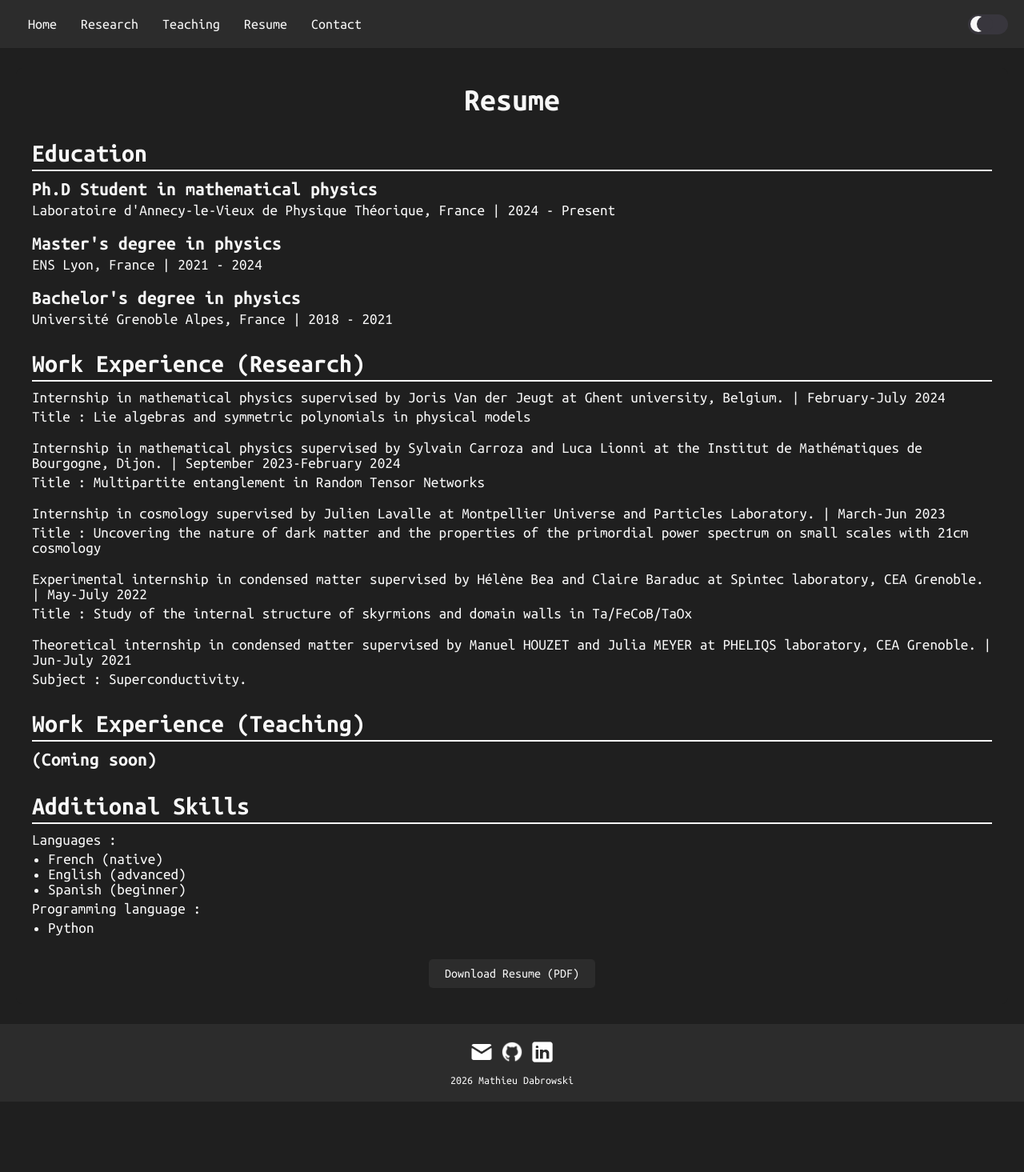
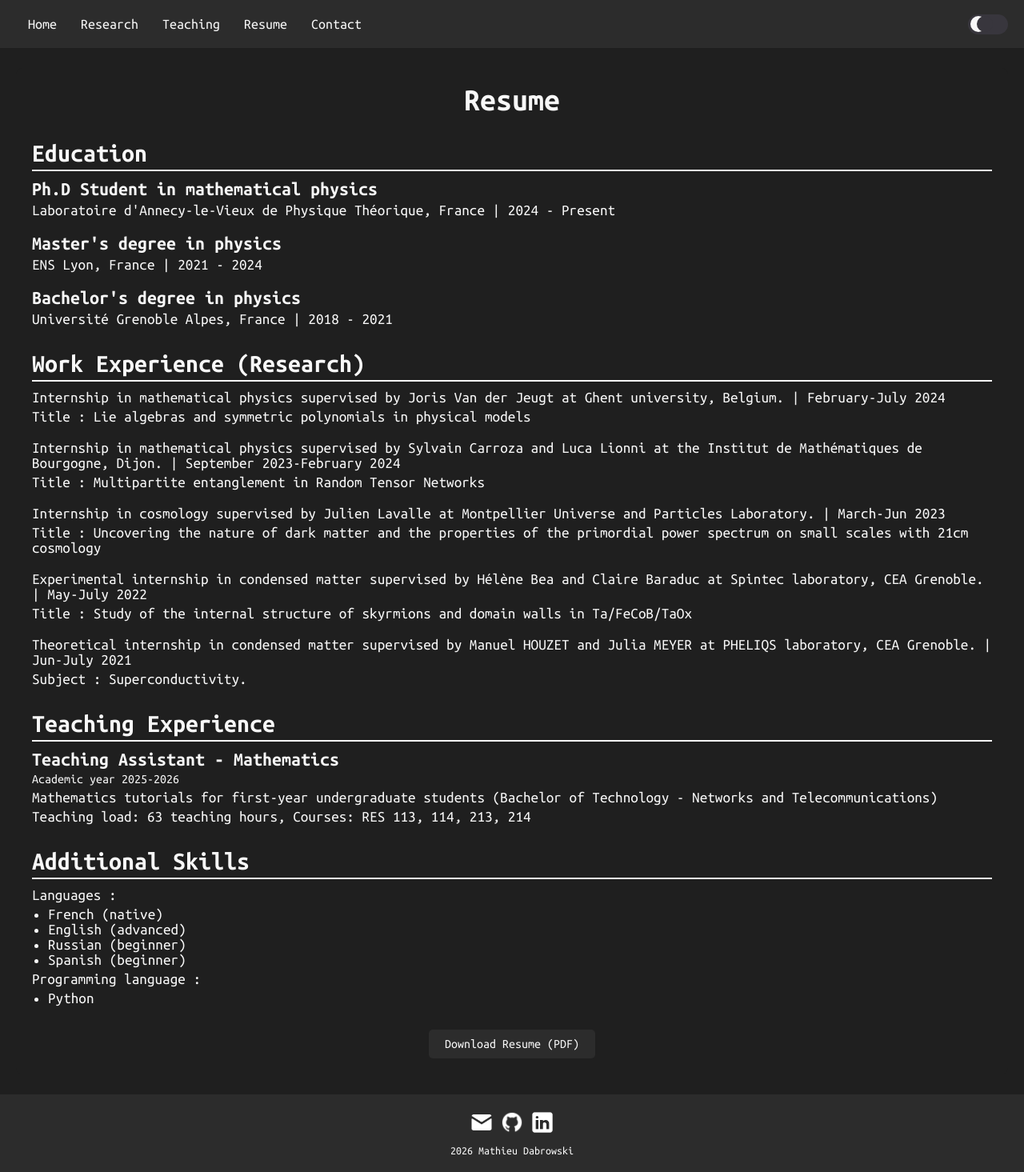
Before and after one commit to mathieudabrowski/mathieudabrowski.github.io, a Jekyll site: the page built from resume.html, in a window 1280 px wide. Shown: the whole page at 80% size. Built offline with Jekyll 4.4.1, drawn with Linux system fonts in a browser that asks for light colours; before the commit the page ends 1377 px from its top, so only the background shows below that.

Commit message:
update resume+teaching page

```diff
--- a/resume.html
+++ b/resume.html
@@ -54,9 +54,18 @@ layout: default
     </section>
 
     <section class="resume-section">
-      <h2>Work Experience (Teaching)</h2>
+      <h2>Teaching Experience</h2>
       <div class="resume-item">
-        <h3>(Coming soon)</h3>
+        <h3>Teaching Assistant - Mathematics</h3>
+        <span class="resume-date">Academic year 2025-2026</span>
+        <p>
+          Mathematics tutorials for first-year undergraduate students
+          (Bachelor of Technology - Networks and Telecommunications)
+        </p>
+        <p>
+          Teaching load: 63 teaching hours,
+          Courses: RES 113, 114, 213, 214
+        </p>
         <!---<p></p>--->
       </div>
     </section>
@@ -68,6 +77,7 @@ layout: default
           <ul>
           <li>French (native)</li>
           <li>English (advanced)</li>
+          <li>Russian (beginner)</li>
           <li>Spanish (beginner)</li>
         </ul>
         </p>
```
Also changed, not shown: teaching.html (+14 -8 lines), Gemfile.lock, 8 other files.
